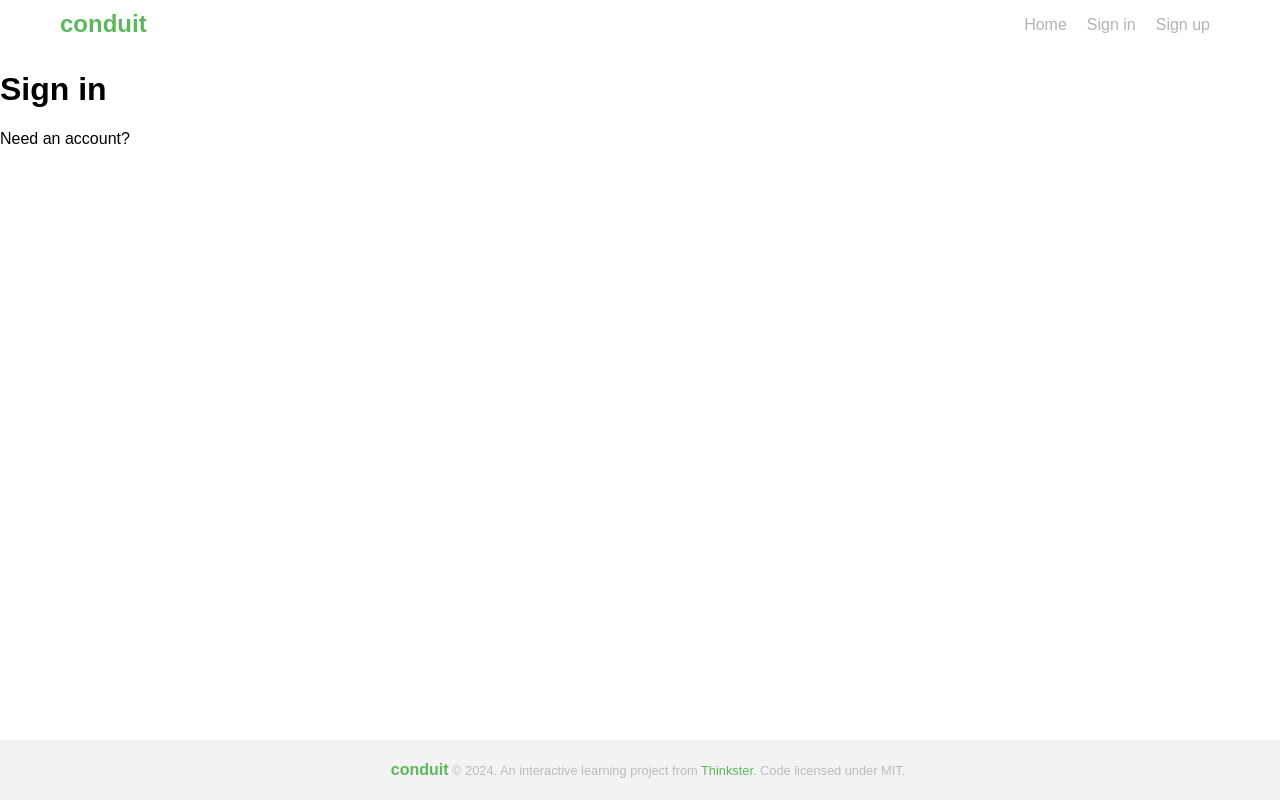
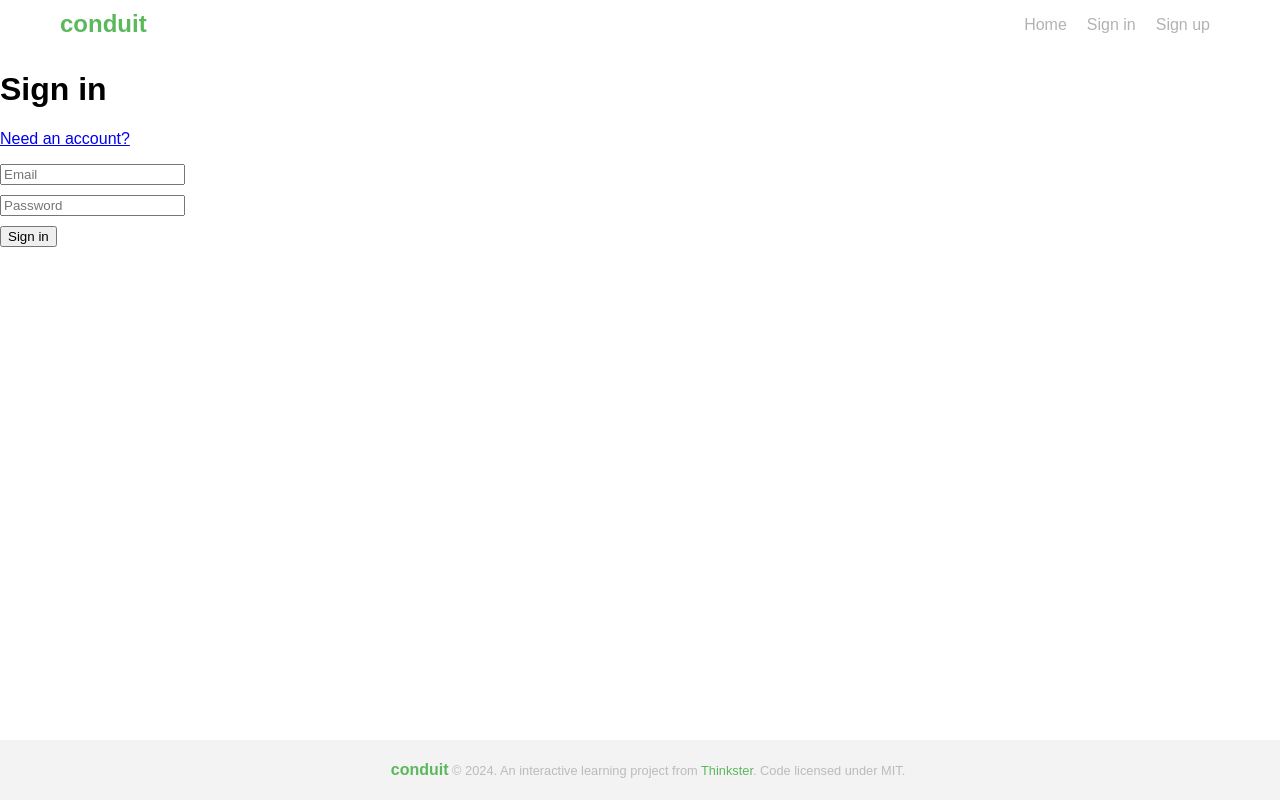
Before and after one commit to Error-4444/mcu-112-web-12131546-final, an Angular app: page /login in a window 1280 px wide. Built offline with nearby package versions, Linux system fonts and the light colour scheme.

Commit message:
新增登入頁面輸入框及需要帳號超連結

```diff
--- a/src/app/login/login.component.css
+++ b/src/app/login/login.component.css
@@ -0,0 +1,5 @@
+input {
+  display: flex;
+  flex-direction: column;
+  margin-bottom: 10px;
+}
--- a/src/app/login/login.component.html
+++ b/src/app/login/login.component.html
@@ -1,2 +1,7 @@
-<h1>Sign in</h1>
-<p>Need an account?</p>
+<h1 class="text-xs-center">Sign in</h1>
+<p class="text-xs-center"><a href="/register">Need an account?</a></p>
+<input type="text1" placeholder="Email" />
+<input type="text2" placeholder="Password" />
+<div class="form-action">
+  <button type="button">Sign in</button>
+</div>
```
